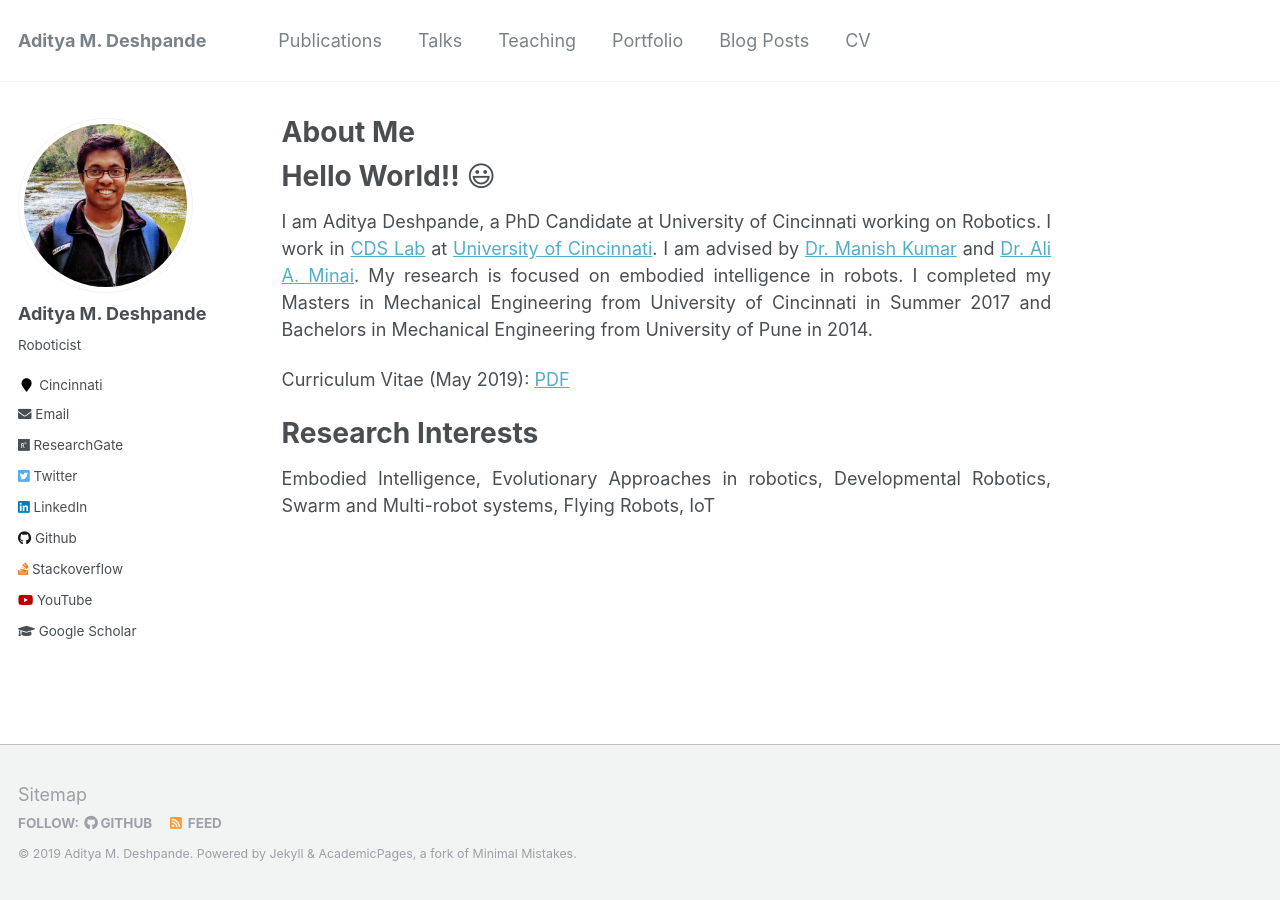
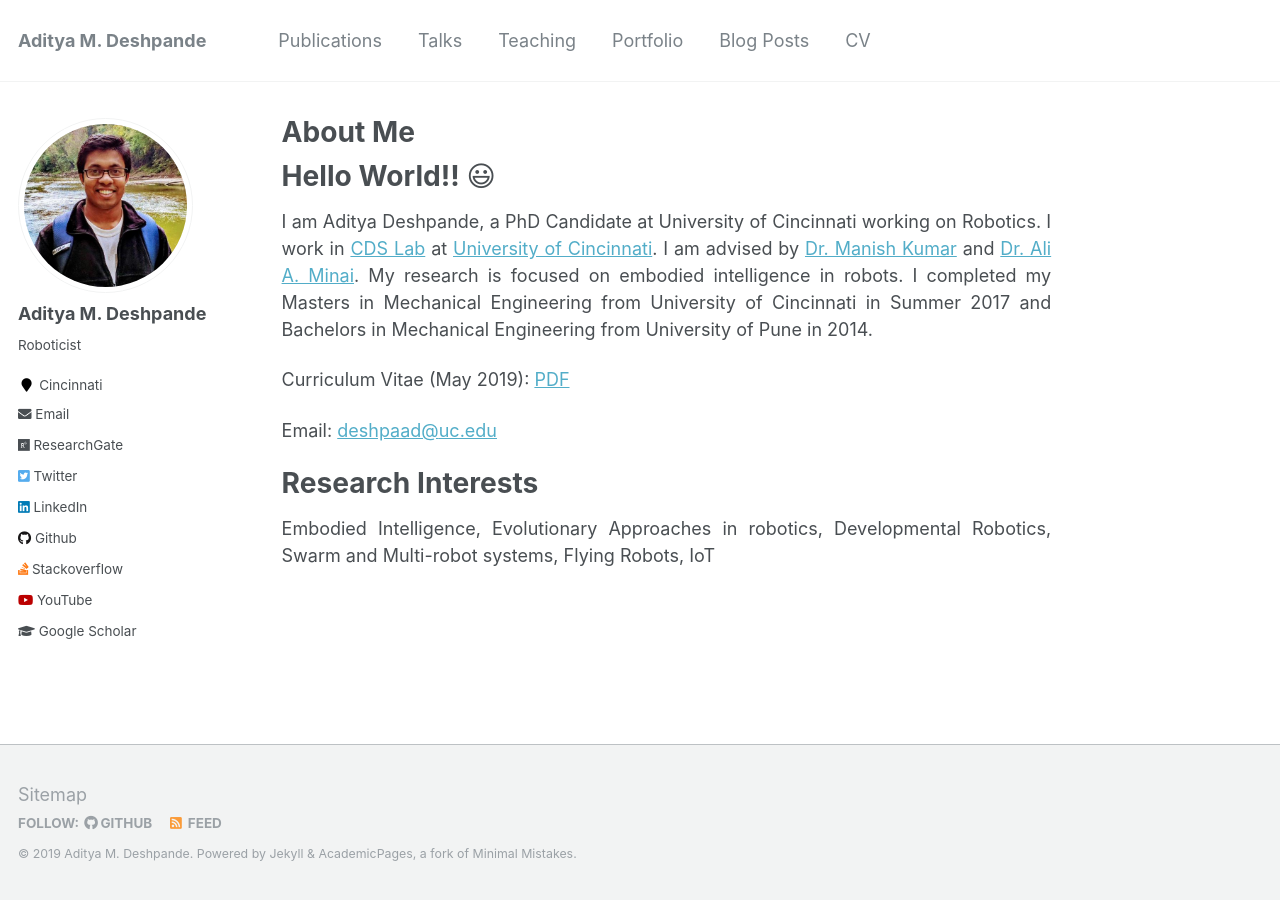
Before and after one commit to adipandas/adipandas.github.io, a Jekyll site: the page built from _pages/about.md, in a window 1280 px wide. Built offline with Jekyll 4.4.1, drawn with Linux system fonts in a browser that asks for light colours; emoji names are drawn with the system emoji font.

Commit message:
Update about.md

```diff
--- a/_pages/about.md
+++ b/_pages/about.md
@@ -15,6 +15,7 @@ I completed my Masters in Mechanical Engineering from University of Cincinnati i
 
 Curriculum Vitae (May 2019): [PDF](https://adipandas.github.io/files/aditya-cv-web.pdf)
 
+Email: <a href="mailto:deshpaad@mail.uc.edu">deshpaad@<span style="display:none;">mail.</span>uc.edu
 
 Research Interests
 ======
```
